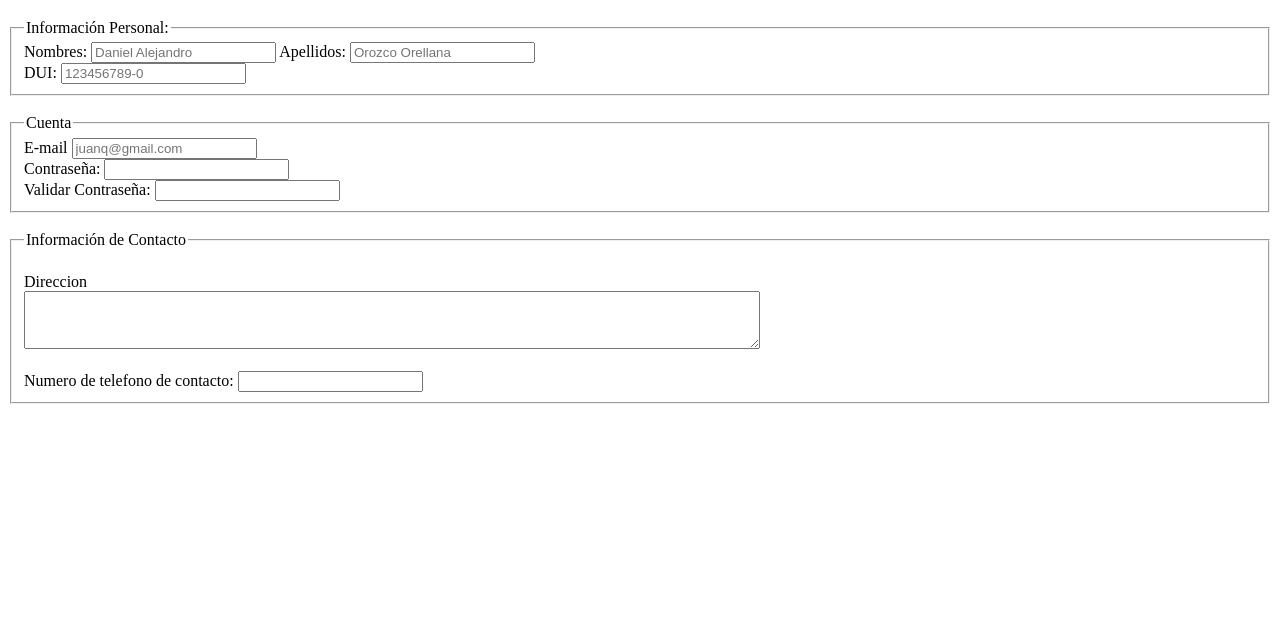
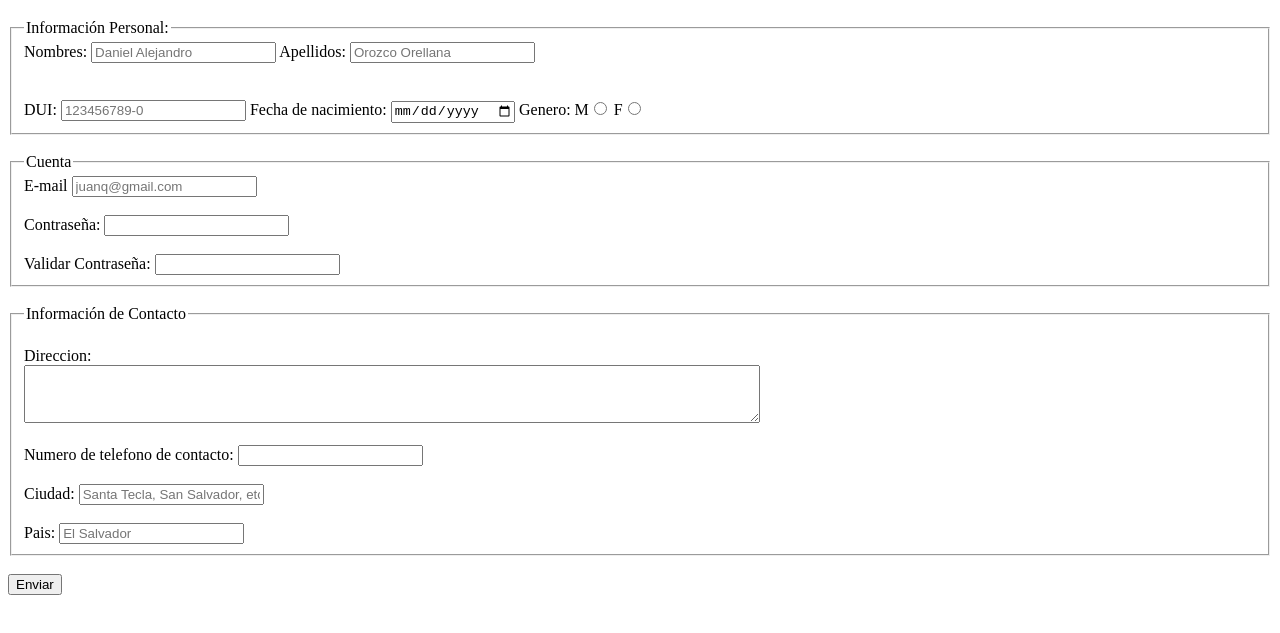
Before and after one commit to danielorozco14/Formulario, a plain HTML site: page index.html in a window 1280 px wide. Shown: the part 61-694 px from the top of the page. Drawn offline with Linux system fonts and the light colour scheme.

Commit message:
Incuido los label y demas ayuda visual

```diff
--- a/index.html
+++ b/index.html
@@ -18,12 +18,22 @@
                 <div>
                     <label for="name">Nombres:</label>
                     <input type="text" placeholder="Daniel Alejandro" required="[A-Za-z]">
+
                     <label for="lastname">Apellidos:</label>
                     <input type="text" placeholder="Orozco Orellana" required="[A-Za-z]">
-                    <!title="Ingrese el DUI tal y como se muestra en su tarjeta"--><br>
+                </div>
+
+                <div>
+                    <!title="Ingrese el DUI tal y como se muestra en su tarjeta"--><br><br>
                     <label for="dui">DUI:</label>
                     <input type="text" name="dui" id="dui" pattern="[0][0-9]{7}-[0-9]" placeholder="123456789-0">
+                    <label for="nacimiento">Fecha de nacimiento:</label>
+                    <input type="date" name="nacimiento" id="nacimiento" required>
+                    <label for="genero">Genero: </label>
+                    M<input type="radio" name="genero" id="genero">
+                    F<input type="radio" name="genero" id="genero">
                 </div>
+
 
             </fieldset>
             <br>
@@ -33,15 +43,17 @@
                 </legend>
                 <div>
                     <label for="email">E-mail</label>
-                    <input type="email" placeholder="juanq@gmail.com">
+                    <input type="email" placeholder="juanq@gmail.com" required>
 
                 </div>
                 <div>
+                    <br>
                     <label for="password">Contraseña:</label>
                     <input type="password" name="contra" id="contra" required pattern="(?=^.{8,16}$)((?=.*\d)|(?=.*\W+))(?![.\n])(?=.*[A-Z])(?=.*[a-z]).*$"
                         title="8 a 16 caracteres">
                 </div>
                 <div>
+                    <br>
                     <label for="password">Validar Contraseña:</label>
                     <input type="password" name="contra" id="contra" required pattern="(?=^.{8,}$)((?=.*\d)|(?=.*\W+))(?![.\n])(?=.*[A-Z])(?=.*[a-z]).*$"
                         title="Ingrese su contraseña de nuevo">
@@ -55,8 +67,8 @@
                 <legend>Información de Contacto</legend>
                 <div>
                     <br>
-                    <label for="direccion">Direccion</label> <br>
-                    <textarea name="direccion" id="direccion" cols="40" rows="5" style="width:730px; height:52px"></textarea> <br>
+                    <label for="direccion">Direccion:</label> <br>
+                    <textarea name="direccion" id="direccion" cols="40" rows="5" style="width:730px; height:52px" title="Lugar de Residencia"></textarea> <br>
                     <br>
                 </div>
                 <div>
@@ -64,10 +76,18 @@
                     <input type="tel" pattern="[0-9]{3}-[0-9]{3}-[0-9]{4}">
                 </div>
                 <div>
-
+                    <br>
+                    <label for="ciudad">Ciudad:</label>
+                    <input type="text" name="ciudad" id="ciudad" placeholder="Santa Tecla, San Salvador, etc.">
+                </div>
+                <div>
+                    <br>
+                    <label for="pais">Pais:</label>
+                    <input type="text" name="pais" id="pais" placeholder="El Salvador">
                 </div>
 
-            </fieldset>
+            </fieldset><br>
+            <input type="submit" value="Enviar">
         </form>
     </section>
 
```
